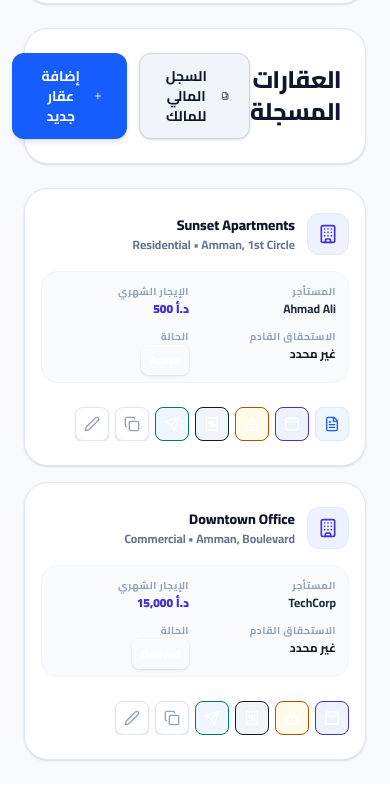
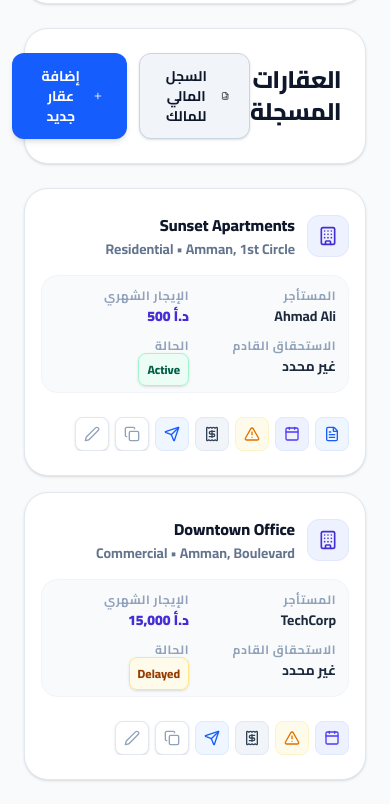
Before and after one commit to alhoulsy0/legal-property-management, a Next.js app: page /clients/1 in a window 390 px wide. Shown: the part 982-1786 px from the top of the page. Built offline with nearby package versions, Linux system fonts and the light colour scheme.

Commit message:
Fix confirm extension early return bug and restore correct typography scaling without blurriness

```diff
--- /dev/null
+++ b/fix_labels.js
@@ -0,0 +1,4 @@
+const fs = require('fs');
+let c = fs.readFileSync('src/app/(dashboard)/clients/[id]/page.tsx', 'utf8');
+c = c.replace(/<p className="text-sm font-bold text-slate-400 mb-0.5/g, '<p className="text-xs font-bold text-slate-400 mb-0.5');
+fs.writeFileSync('src/app/(dashboard)/clients/[id]/page.tsx', c, 'utf8');
--- /dev/null
+++ b/fix_whitespace.js
@@ -0,0 +1,4 @@
+const fs = require('fs');
+let c = fs.readFileSync('src/app/(dashboard)/clients/[id]/page.tsx', 'utf8');
+c = c.replace('whitespace-nowrap د.أ {', 'whitespace-nowrap ${');
+fs.writeFileSync('src/app/(dashboard)/clients/[id]/page.tsx', c, 'utf8');
--- a/src/app/(dashboard)/clients/[id]/page.tsx
+++ b/src/app/(dashboard)/clients/[id]/page.tsx
@@ -55,7 +55,9 @@
 
   const handleExtendContract = (propId: number) => {
     const prop = properties.find(p => p.id === propId);
-    if (!prop || !prop.rentAmount || !extendMonths) return;
+    if (!prop || !extendMonths) return;
+
+    const monthlyRent = Number(prop.rentAmount) || (prop.revenue && prop.durationMonths ? Math.round(prop.revenue / prop.durationMonths) : 0);
 
     let cycles = prop.rentCycles ? [...prop.rentCycles] : [];
     let lastDate = new Date();
@@ -71,7 +73,7 @@
       cycles.push({
         id: Date.now().toString() + "-" + Math.random().toString(36).substr(2, 9),
         dueDate: d.toISOString().split("T")[0],
-        amount: Number(prop.rentAmount),
+        amount: monthlyRent,
         receivedFromTenant: false,
         paidToLandlord: false
       });
@@ -100,7 +102,7 @@
           ...p,
           rentCycles: cycles,
           durationMonths: (p.durationMonths || 0) + extendMonths,
-          revenue: (p.revenue || 0) + (extendMonths * p.rentAmount!),
+          revenue: (p.revenue || 0) + (extendMonths * monthlyRent),
           endDate: newEndDate || p.endDate,
           nextRentDate: updatedNextRentDate,
           status: newStatus
@@ -124,9 +126,9 @@
 
   const ledgerData: any[] = [];
   clientProperties.forEach(p => {
-    ledgerData.push({ type: "إيراد", desc: `إيجار متوقع: د.أ {p.name}`, amount: p.revenue, date: p.nextRentDate || "-", status: p.payoutStatus === "Paid to Landlord" ? "تم التحويل" : "قيد التحصيل" });
+    ledgerData.push({ type: "إيراد", desc: `إيجار متوقع: ${p.name}`, amount: p.revenue, date: p.nextRentDate || "-", status: p.payoutStatus === "Paid to Landlord" ? "تم التحويل" : "قيد التحصيل" });
     p.expenses?.forEach(exp => {
-      ledgerData.push({ type: "مصروف", desc: `${p.name}: د.أ {exp.description}`, amount: -exp.amount, date: exp.date, status: "مخصوم" });
+      ledgerData.push({ type: "مصروف", desc: `${p.name}: ${exp.description}`, amount: -exp.amount, date: exp.date, status: "مخصوم" });
     });
   });
 
@@ -432,10 +434,10 @@
                       <tr key={idx} className="hover:bg-slate-50 transition-colors">
                         <td className="py-3 px-4 text-sm font-bold text-slate-700">{item.date}</td>
                         <td className="py-3 px-4 text-sm font-bold">
-                          <span className={`px-2.5 py-1 rounded-md text-[10px] tracking-wider د.أ {item.type === 'إيراد' ? 'bg-emerald-100 text-emerald-800' : 'bg-rose-100 text-rose-800'}`}>{item.type}</span>
+                          <span className={`px-2.5 py-1 rounded-md text-xs tracking-wider ${item.type === 'إيراد' ? 'bg-emerald-100 text-emerald-800' : 'bg-rose-100 text-rose-800'}`}>{item.type}</span>
                         </td>
                         <td className="py-3 px-4 text-sm font-semibold text-slate-900">{item.desc}</td>
-                        <td className={`py-3 px-4 text-left text-sm font-extrabold د.أ {item.amount < 0 ? 'text-rose-600' : 'text-slate-900'}`}>{item.amount < 0 ? `-د.أ د.أ {Math.abs(item.amount)}` : `$${item.amount}`}</td>
+                        <td className={`py-3 px-4 text-left text-sm font-extrabold ${item.amount < 0 ? 'text-rose-600' : 'text-slate-900'}`}>{item.amount < 0 ? `-د.أ ${Math.abs(item.amount)}` : `$${item.amount}`}</td>
                         <td className="py-3 px-4 text-left text-sm font-bold text-slate-500">{item.status}</td>
                       </tr>
                     ))
@@ -547,7 +549,7 @@
           const isRentLate = rentDaysLeft !== null && rentDaysLeft < 0;
 
           return (
-          <div key={prop.id} className="bg-white rounded-3xl shadow-sm border border-slate-200 p-4 lg:p-0 lg:bg-transparent lg:rounded-none lg:shadow-none lg:border-0 lg:border-b lg:border-slate-200 lg:last:border-0 flex flex-col justify-between group transition-colors hover:bg-slate-50/50">
+          <div key={prop.id} className="bg-white rounded-3xl shadow-sm border border-slate-200 p-4 lg:p-0 lg:bg-transparent lg:rounded-none lg:shadow-none lg:border-0 lg:border-b lg:border-slate-200 lg:last:border-0 flex flex-col justify-between group transition-colors antialiased hover:bg-slate-50/50">
             <div
               className="flex flex-col lg:flex-row lg:items-center justify-between gap-4 py-2 lg:py-3 cursor-pointer"
               onClick={() => {
@@ -564,32 +566,32 @@
                    <Building className="w-5 h-5" />
                  </div>
                  <div className="min-w-0">
-                   <h3 className="text-sm font-extrabold text-slate-900 truncate">{prop.name}</h3>
-                   <p className="text-xs font-bold text-slate-500 truncate mt-0.5">{prop.type} • {prop.location}</p>
+                   <h3 className="text-base font-extrabold text-slate-900 truncate">{prop.name}</h3>
+                   <p className="text-sm font-bold text-slate-500 truncate mt-0.5">{prop.type} • {prop.location}</p>
                  </div>
                </div>
 
                {/* Stats Grid */}
                <div className="grid grid-cols-2 md:grid-cols-4 gap-3 w-full lg:flex-1 bg-slate-50 lg:bg-transparent p-3 lg:p-0 rounded-2xl lg:rounded-none border border-slate-100 lg:border-0">
                  <div>
-                   <p className="text-[10px] font-bold text-slate-400 mb-0.5 uppercase tracking-wider">المستأجر</p>
-                   <p className="text-xs font-bold text-slate-800 truncate">{prop.tenant}</p>
+                   <p className="text-xs font-bold text-slate-400 mb-0.5 uppercase tracking-wider">المستأجر</p>
+                   <p className="text-sm font-bold text-slate-800 truncate">{prop.tenant}</p>
                  </div>
                  <div>
-                   <p className="text-[10px] font-bold text-slate-400 mb-0.5 uppercase tracking-wider">الإيجار الشهري</p>
-                   <p className="text-xs font-black text-indigo-700">د.أ {prop.rentAmount?.toLocaleString() || prop.revenue?.toLocaleString()}</p>
+                   <p className="text-xs font-bold text-slate-400 mb-0.5 uppercase tracking-wider">الإيجار الشهري</p>
+                   <p className="text-sm font-black text-indigo-700">د.أ {prop.rentAmount?.toLocaleString() || prop.revenue?.toLocaleString()}</p>
                  </div>
                  <div>
-                    <p className="text-[10px] font-bold text-slate-400 mb-0.5 uppercase tracking-wider">الاستحقاق القادم</p>
-                    <p className={`text-xs font-bold د.أ {isRentLate ? 'text-rose-600' : 'text-slate-800'}`}>
+                    <p className="text-xs font-bold text-slate-400 mb-0.5 uppercase tracking-wider">الاستحقاق القادم</p>
+                    <p className={`text-sm font-bold ${isRentLate ? 'text-rose-600' : 'text-slate-800'}`}>
                       {prop.nextRentDate || "غير محدد"}
-                      {isRentLate && <span className="ml-1.5 text-[9px] bg-rose-100 text-rose-700 px-1.5 py-0.5 rounded-md">متأخر</span>}
+                      {isRentLate && <span className="ml-1.5 text-[10px] bg-rose-100 text-rose-700 px-1.5 py-0.5 rounded-md">متأخر</span>}
                     </p>
                  </div>
                  <div className="flex items-center">
                     <div className="w-full">
-                      <p className="text-[10px] font-bold text-slate-400 mb-0.5 uppercase tracking-wider block lg:hidden">الحالة</p>
-                      <span className={`px-2 py-1 text-[11px] font-extrabold rounded-lg shadow-sm border whitespace-nowrap د.أ {
+                      <p className="text-xs font-bold text-slate-400 mb-0.5 uppercase tracking-wider block lg:hidden">الحالة</p>
+                      <span className={`px-2 py-1 text-xs font-extrabold rounded-lg shadow-sm border whitespace-nowrap ${
                         prop.status === 'نشط' || prop.status === 'Active' ? 'bg-emerald-50 text-emerald-800 border-emerald-200' :
                         prop.status === 'متأخر' || prop.status === 'Delayed' ? 'bg-amber-50 text-amber-800 border-amber-200' :
                         prop.status === 'محجوز' ? 'bg-slate-800 text-white border-slate-900' :
@@ -608,16 +610,16 @@
                       <FileText className="w-4 h-4" />
                     </button>
                   )}
-                  <button onClick={() => {setShowRentCyclesFor(showRentCyclesFor === prop.id ? null : prop.id); setShowIssuesFor(null); setShowExpensesFor(null); setShowPayoutFor(null);}} className={`p-2 rounded-lg transition-colors border د.أ {showRentCyclesFor === prop.id ? 'bg-indigo-600 text-white border-indigo-700 shadow-md' : 'text-indigo-600 bg-indigo-50 hover:bg-indigo-100 border-indigo-100'}`} title="جدول الدفعات">
+                  <button onClick={() => {setShowRentCyclesFor(showRentCyclesFor === prop.id ? null : prop.id); setShowIssuesFor(null); setShowExpensesFor(null); setShowPayoutFor(null);}} className={`p-2 rounded-lg transition-colors border ${showRentCyclesFor === prop.id ? 'bg-indigo-600 text-white border-indigo-700 shadow-md' : 'text-indigo-600 bg-indigo-50 hover:bg-indigo-100 border-indigo-100'}`} title="جدول الدفعات">
                     <CalendarIcon className="w-4 h-4" />
                   </button>
-                  <button onClick={() => {setShowIssuesFor(showIssuesFor === prop.id ? null : prop.id); setShowRentCyclesFor(null); setShowExpensesFor(null); setShowPayoutFor(null);}} className={`p-2 rounded-lg transition-colors border د.أ {showIssuesFor === prop.id ? 'bg-amber-600 text-white border-amber-700 shadow-md' : 'text-amber-600 bg-amber-50 hover:bg-amber-100 border-amber-100'}`} title="قضايا ومشاكل">
+                  <button onClick={() => {setShowIssuesFor(showIssuesFor === prop.id ? null : prop.id); setShowRentCyclesFor(null); setShowExpensesFor(null); setShowPayoutFor(null);}} className={`p-2 rounded-lg transition-colors border ${showIssuesFor === prop.id ? 'bg-amber-600 text-white border-amber-700 shadow-md' : 'text-amber-600 bg-amber-50 hover:bg-amber-100 border-amber-100'}`} title="قضايا ومشاكل">
                     <AlertTriangle className="w-4 h-4" />
                   </button>
-                  <button onClick={() => {setShowExpensesFor(showExpensesFor === prop.id ? null : prop.id); setShowRentCyclesFor(null); setShowIssuesFor(null); setShowPayoutFor(null);}} className={`p-2 rounded-lg transition-colors border د.أ {showExpensesFor === prop.id ? 'bg-slate-900 text-white border-slate-900 shadow-md' : 'text-slate-700 bg-slate-100 hover:bg-slate-200 border-slate-200'}`} title="المصروفات">
+                  <button onClick={() => {setShowExpensesFor(showExpensesFor === prop.id ? null : prop.id); setShowRentCyclesFor(null); setShowIssuesFor(null); setShowPayoutFor(null);}} className={`p-2 rounded-lg transition-colors border ${showExpensesFor === prop.id ? 'bg-slate-900 text-white border-slate-900 shadow-md' : 'text-slate-700 bg-slate-100 hover:bg-slate-200 border-slate-200'}`} title="المصروفات">
                     <Receipt className="w-4 h-4" />
                   </button>
-                  <button onClick={() => {setShowPayoutFor(showPayoutFor === prop.id ? null : prop.id); setShowRentCyclesFor(null); setShowExpensesFor(null); setShowIssuesFor(null);}} className={`p-2 rounded-lg transition-colors border د.أ {showPayoutFor === prop.id ? 'bg-emerald-600 text-white border-emerald-700 shadow-md' : prop.payoutStatus === 'Paid to Landlord' ? 'bg-emerald-50 text-emerald-600 border-emerald-200' : 'text-blue-600 bg-blue-50 hover:bg-blue-100 border-blue-100'}`} title="تحويل للمالك">
+                  <button onClick={() => {setShowPayoutFor(showPayoutFor === prop.id ? null : prop.id); setShowRentCyclesFor(null); setShowExpensesFor(null); setShowIssuesFor(null);}} className={`p-2 rounded-lg transition-colors border ${showPayoutFor === prop.id ? 'bg-emerald-600 text-white border-emerald-700 shadow-md' : prop.payoutStatus === 'Paid to Landlord' ? 'bg-emerald-50 text-emerald-600 border-emerald-200' : 'text-blue-600 bg-blue-50 hover:bg-blue-100 border-blue-100'}`} title="تحويل للمالك">
                     {prop.payoutStatus === 'Paid to Landlord' ? <CheckCircle2 className="w-4 h-4" /> : <Send className="w-4 h-4" />}
                   </button>
 
@@ -651,18 +653,18 @@
                   <div className="bg-slate-50 p-4 rounded-xl border border-slate-200 mb-4">
                     <div className="flex justify-between items-end mb-2">
                       <div>
-                        <p className="text-xs font-bold text-slate-500 mb-1">إجمالي قيمة العقد (المتوقع)</p>
+                        <p className="text-sm font-bold text-slate-500 mb-1">إجمالي قيمة العقد (المتوقع)</p>
                         <p className="text-lg font-black text-slate-900">د.أ {totalExpected.toLocaleString()}</p>
                       </div>
                       <div className="text-left">
-                        <p className="text-xs font-bold text-slate-500 mb-1">المتبقي للتحصيل</p>
+                        <p className="text-sm font-bold text-slate-500 mb-1">المتبقي للتحصيل</p>
                         <p className="text-lg font-black text-rose-600">د.أ {remaining.toLocaleString()}</p>
                       </div>
                     </div>
                     <div className="w-full bg-slate-200 rounded-full h-2.5 overflow-hidden">
                       <div className="bg-emerald-500 h-2.5 rounded-full" style={{ width: `${percent}%` }}></div>
                     </div>
-                    <div className="flex justify-between mt-2 text-[10px] font-bold text-slate-400">
+                    <div className="flex justify-between mt-2 text-xs font-bold text-slate-400">
                       <span>تم التحصيل: د.أ {totalCollected.toLocaleString()} ({percent}%)</span>
                       <span>100%</span>
                     </div>
@@ -670,7 +672,7 @@
 
                   {extendingPropId === prop.id && (
                     <div className="bg-indigo-50 p-4 rounded-xl border border-indigo-200 mb-4 animate-in fade-in">
-                      <p className="text-xs font-bold text-indigo-800 mb-2">أدخل مدة التمديد (بالأشهر):</p>
+                      <p className="text-sm font-bold text-indigo-800 mb-2">أدخل مدة التمديد (بالأشهر):</p>
                       <div className="flex gap-2">
                         <input type="number" min="1" value={extendMonths} onChange={(e) => setExtendMonths(Number(e.target.value))} className="px-3 py-2 border border-indigo-200 rounded-lg text-sm w-24 outline-none focus:ring-2 focus:ring-indigo-600 font-bold bg-white" />
                         <button onClick={() => handleExtendContract(prop.id)} className="bg-indigo-600 text-white px-4 py-2 rounded-lg text-sm font-bold shadow-sm hover:bg-indigo-700 transition-colors">تأكيد التمديد</button>
```
Also changed, not shown: fix_classes.js (added, +16 -0 lines), scale_up.js (added, +12 -0 lines).
